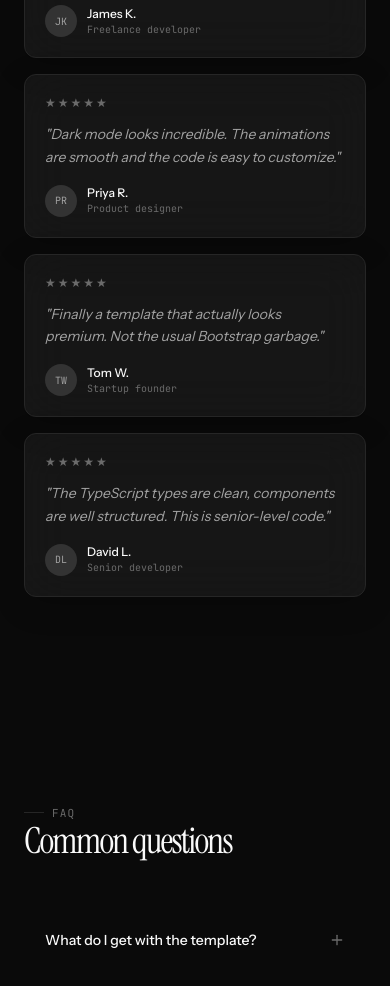
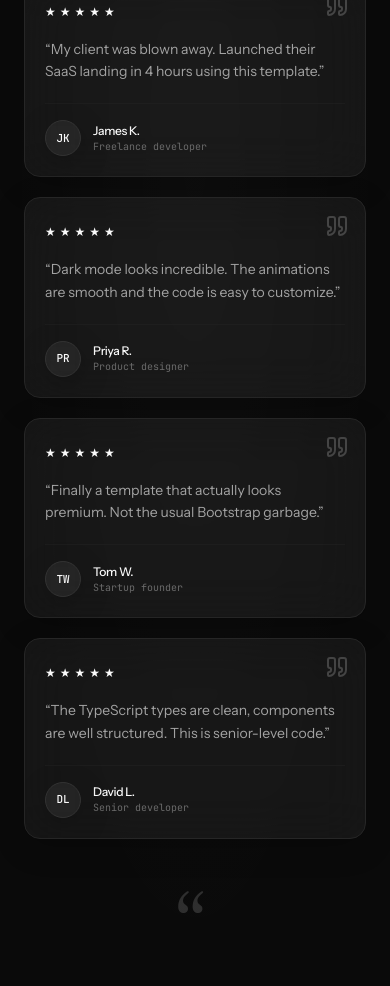
Before and after one commit to Kaveenxz/saas-app, a Next.js app: page / in a window 390 px wide. Shown: the part 6700-7686 px from the top of the page. Built offline with nearby package versions, Linux system fonts and the light colour scheme.

Commit message:
styling changes in testimonial section

```diff
--- a/components/testimonials.tsx
+++ b/components/testimonials.tsx
@@ -1,5 +1,9 @@
 // components/testimonials.tsx
 "use client";
+
+import { useRef, useState } from "react";
+import { motion, useInView } from "framer-motion";
+import { Quote } from "lucide-react";
 
 const testimonials = [
   {
@@ -46,33 +50,147 @@ const testimonials = [
   },
 ];
 
+// Variants for staggered card entrance
+const containerVariants = {
+  hidden: { opacity: 0 },
+  visible: {
+    opacity: 1,
+    transition: {
+      staggerChildren: 0.08,
+      delayChildren: 0.2,
+    },
+  },
+};
+
+const cardVariants = {
+  hidden: { opacity: 0, y: 30, scale: 0.96 },
+  visible: {
+    opacity: 1,
+    y: 0,
+    scale: 1,
+    transition: { duration: 0.5, ease: "easeOut" },
+  },
+};
+
 export function Testimonials() {
+  const sectionRef = useRef<HTMLElement>(null);
+  const isInView = useInView(sectionRef, { once: true, amount: 0.2 });
+  const [hoveredIndex, setHoveredIndex] = useState<number | null>(null);
+
   return (
-    <section id="testimonials" className="py-24 px-6 max-w-6xl mx-auto">
+    <section id="testimonials" ref={sectionRef} className="py-24 px-6 max-w-6xl mx-auto relative">
+      {/* Subtle background pattern */}
+      <div className="absolute inset-0 bg-[radial-gradient(ellipse_at_50%_50%,_rgba(255,255,255,0.02)_0%,_transparent_70%)] pointer-events-none" />
+
       <div className="section-label">Testimonials</div>
       <h2 className="section-title">Loved by developers</h2>
 
-      <div className="columns-1 md:columns-2 lg:columns-3 gap-4 mt-12 space-y-4">
-        {testimonials.map((t, idx) => (
-          <div key={idx} className="glass rounded-xl p-5 break-inside-avoid mb-4 border border-border">
-            <div className="flex gap-0.5 mb-3">
-              {[...Array(t.rating)].map((_, i) => (
-                <span key={i} className="text-xs text-text-muted">★</span>
+      {/* Masonry grid with staggered animations */}
+      <motion.div
+        className="columns-1 md:columns-2 lg:columns-3 gap-5 mt-12 space-y-5"
+        variants={containerVariants}
+        initial="hidden"
+        animate={isInView ? "visible" : "hidden"}
+      >
+        {testimonials.map((t, idx) => {
+          const isHovered = hoveredIndex === idx;
+          return (
+            <motion.div
+              key={idx}
+              variants={cardVariants}
+              onMouseEnter={() => setHoveredIndex(idx)}
+              onMouseLeave={() => setHoveredIndex(null)}
+              className="glass rounded-2xl p-5 break-inside-avoid border border-border group relative cursor-pointer transition-all duration-300"
+              whileHover={{ y: -8, scale: 1.02 }}
+            >
+              {/* Gradient overlay on hover */}
+              <div className="absolute inset-0 rounded-2xl bg-gradient-to-br from-white/5 to-transparent opacity-0 group-hover:opacity-100 transition-opacity duration-500 pointer-events-none" />
+
+              {/* Quotation icon – animated */}
+              <motion.div
+                className="absolute top-4 right-4 opacity-20 group-hover:opacity-40 transition-opacity"
+                animate={isHovered ? { rotate: [0, 5, -5, 0], scale: 1.1 } : {}}
+                transition={{ duration: 0.4 }}
+              >
+                <Quote size={24} className="text-foreground" />
+              </motion.div>
+
+              {/* Stars with animated fill on hover */}
+              <div className="flex gap-1 mb-4">
+                {[...Array(5)].map((_, i) => (
+                  <motion.div
+                    key={i}
+                    initial={{ scale: 0, opacity: 0 }}
+                    animate={isInView ? { scale: 1, opacity: 1 } : {}}
+                    transition={{ delay: 0.4 + idx * 0.02 + i * 0.05, type: "spring", stiffness: 300 }}
+                    whileHover={{ scale: 1.2 }}
+                  >
+                    <span
+                      className={`text-xs transition-all duration-200 ${
+                        i < t.rating
+                          ? isHovered
+                            ? "text-foreground drop-shadow-[0_0_2px_rgba(255,255,255,0.3)]"
+                            : "text-foreground"
+                          : "text-text-muted/30"
+                      }`}
+                    >
+                      ★
+                    </span>
+                  </motion.div>
                 ))}
               </div>
-            <p className="text-sm text-text-dim italic leading-relaxed mb-4">"{t.quote}"</p>
-            <div className="flex items-center gap-2.5">
-              <div className="w-8 h-8 rounded-full bg-border-bright flex items-center justify-center font-mono text-[10px] text-text-dim">
+
+              {/* Quote text with animated underline and slight shift on hover */}
+              <motion.p
+                className="text-sm text-text-dim leading-relaxed mb-5 relative"
+                animate={isHovered ? { x: 2 } : { x: 0 }}
+                transition={{ duration: 0.2 }}
+              >
+                <span className="relative z-10">“{t.quote}”</span>
+                <motion.span
+                  className="absolute bottom-0 left-0 h-px bg-gradient-to-r from-foreground/50 to-transparent"
+                  initial={{ width: 0 }}
+                  animate={{ width: isHovered ? "100%" : 0 }}
+                  transition={{ duration: 0.4, ease: "easeOut" }}
+                />
+              </motion.p>
+
+              {/* Author section with avatar animation */}
+              <div className="flex items-center gap-3 border-t border-border/40 pt-4">
+                <motion.div
+                  className="relative"
+                  whileHover={{ scale: 1.1, rotate: 3 }}
+                  transition={{ type: "spring", stiffness: 400 }}
+                >
+                  <div className="w-9 h-9 rounded-full glass border border-border-bright flex items-center justify-center font-mono text-[11px] font-medium text-foreground">
                     {t.initials}
                   </div>
+                  <motion.div
+                    className="absolute inset-0 rounded-full border border-foreground/20"
+                    initial={{ scale: 1, opacity: 0 }}
+                    animate={isHovered ? { scale: 1.3, opacity: 0.6 } : { scale: 1, opacity: 0 }}
+                    transition={{ duration: 0.3 }}
+                  />
+                </motion.div>
                 <div>
-                <div className="text-xs font-medium">{t.name}</div>
+                  <div className="text-xs font-medium tracking-tight">{t.name}</div>
                   <div className="text-[10px] font-mono text-text-muted">{t.role}</div>
                 </div>
               </div>
-          </div>
-        ))}
-      </div>
+            </motion.div>
+          );
+        })}
+      </motion.div>
+
+      {/* Decorative floating quote marks at the bottom (animated on scroll) */}
+      <motion.div
+        className="relative mt-20 text-center pointer-events-none"
+        initial={{ opacity: 0, y: 20 }}
+        animate={isInView ? { opacity: 0.15, y: 0 } : {}}
+        transition={{ duration: 1, delay: 0.8 }}
+      >
+        <div className="text-8xl font-serif absolute left-1/2 -translate-x-1/2 -top-8">“</div>
+      </motion.div>
     </section>
   );
 }
```
Lines whose indentation alone changed are shown as unchanged.
